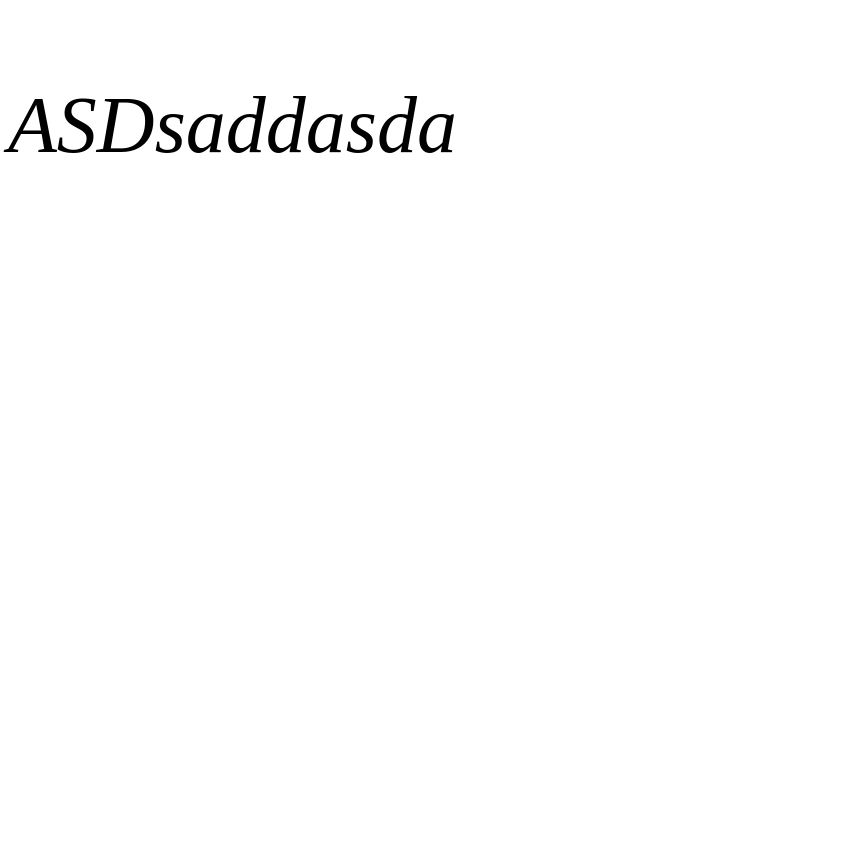
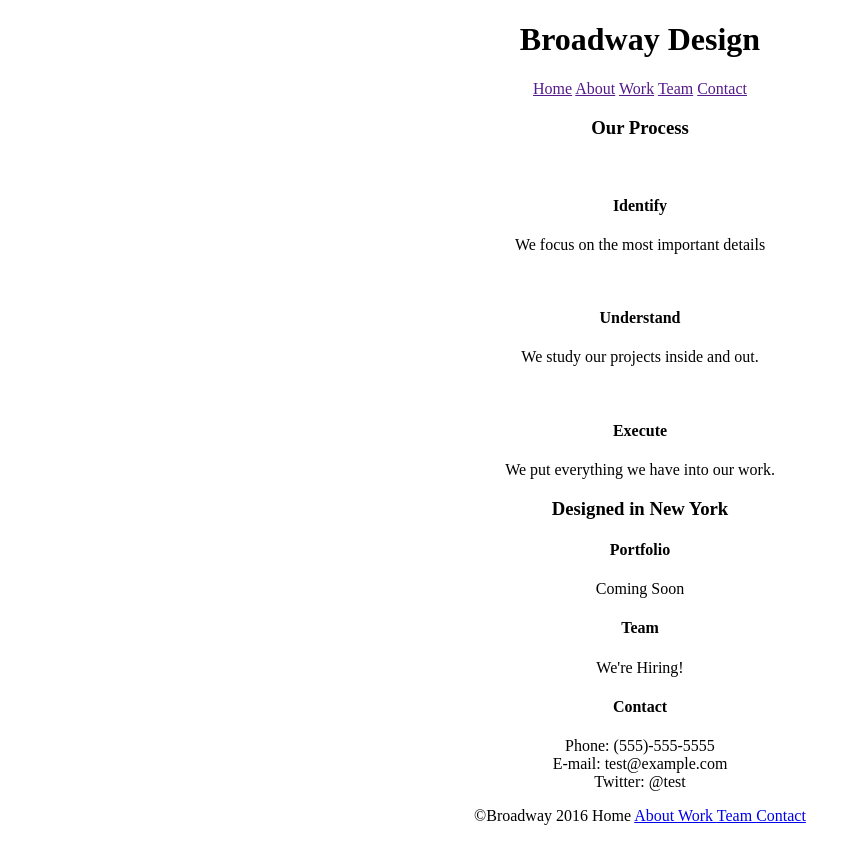
Before and after one commit to bagolytom/broadway, a plain HTML site: page index.html in a window 1280 px wide. Shown: the whole page, without its empty margins (0-866 px from the left). Before the commit the page ends 800 px from the top, so only its background shows below. Drawn offline with Linux system fonts and the light colour scheme.

Commit message:
Add basic html.

```diff
--- a/index.html
+++ b/index.html
@@ -6,6 +6,45 @@
     <title></title>
   </head>
   <body>
-    <p> ASDsaddasda</p>
+
+    <div id="mainheader">
+          <h1>Broadway Design</h1>
+          <nav>
+              <a href="">Home</a>
+              <a href="">About</a>
+              <a href="">Work</a>
+              <a href="">Team</a>
+              <a href="">Contact</a>
+          </nav>
+    </div>
+
+    <div id="description">
+          <h3>Our Process</h3>
+          <img src=""/>
+          <h4>Identify</h4>
+          <p>We focus on the most important details</p>
+          <img src=""/>
+          <h4>Understand</h4>
+          <p>We study our projects inside and out.</p>
+          <img src="">
+          <h4>Execute</h4>
+          <p>We put everything we have into our work.</p>
+    </div>
+
+    <div id="footer">
+          <h3>Designed in New York</h3>
+          <h4>Portfolio</h4>
+          <p>Coming Soon</p>
+          <h4>Team</h4>
+          <p>We're Hiring!</p>
+          <h4>Contact</h4>
+          <p>Phone: (555)-555-5555</br>E-mail: test@example.com</br>Twitter: @test</p>
+
+          <footer>
+              <p>©Broadway 2016 <a href"#">Home </a><a href="#">About </a><a href="#">Work </a><a href="#">Team </a><a href="#">Contact</a></p>
+          </footer>
+
+    </div>
+
   </body>
 </html>
--- a/resources/css/style.css
+++ b/resources/css/style.css
@@ -1,4 +1,3 @@
-p {
-  font-size:80px;
-  font-style:italic;
+* {
+  text-align:center;
 }
```
Also changed, not shown: resources/images/the-flatiron-building.png (added).
